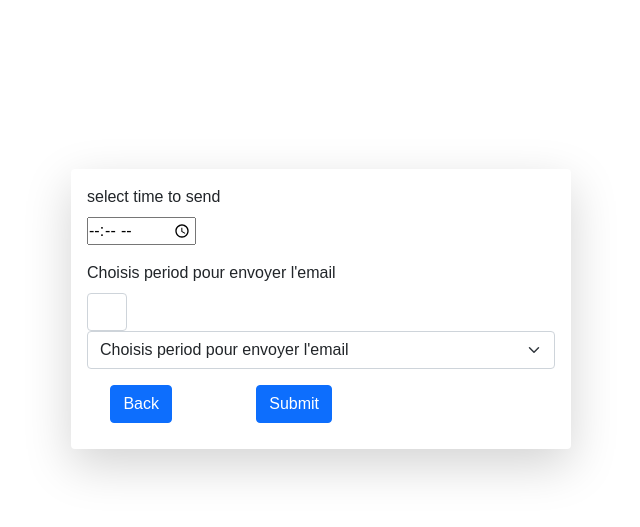
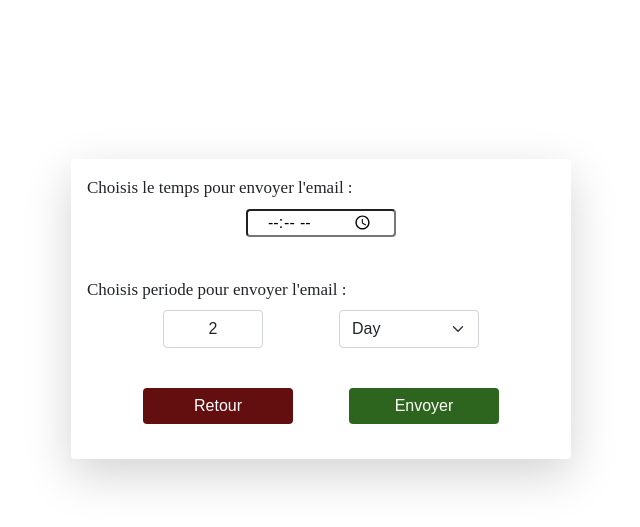
Before and after one commit to yassineboujrada/Embded_PowerBi_reports, a Flask app: page /send_mail/define_time in a window 1280 px wide. Shown: the part 87-614 px from the top of the page, without its empty margins (319-959 px from the left). Run offline with Flask 2, Linux system fonts and the light colour scheme.

Commit message:
day3 partie envoyer email final design

```diff
--- a/static/design/style.css
+++ b/static/design/style.css
@@ -352,8 +352,46 @@ background: linear-gradient(to right, #FFFFFF, #ECE9E6); /* W3C, IE 10+/ Edge, F
   justify-content: center;
   align-items: center;
 }
+#period-select{
+  width: 140px;
+}
+.period_area , .period_timing{
+  display: flex;
+  align-items: center;
+  justify-content: space-evenly;
+}
+.time_selection{
+  border-radius: 4px;
+  width:150px;
+  padding: 0 20px;
+}
+#email_form label{
+  font-size: 17px;
+  font-family: Century Gothic;
+}
+#submit_btn,#annuler_btn{
+  width: 150px;
+  background: #2e651e;
+  border: none;
+}
 
+#annuler_btn{
+  background: #640f0f;
+}
+#annuler_btn:hover {
+  background: #d62525;
+}
 
+#submit_btn:hover {
+  background: #2f8617;
+}
+
+#btn_valid{
+  width: 100%;
+  display: flex;
+  justify-content: space-evenly;
+  align-items: center;
+}
 
 /* .slick-prev {
   left: 24px;
--- a/templates/time.html
+++ b/templates/time.html
@@ -2,29 +2,31 @@
 
 {% block content %}
 <div id="parent">
-<form action="" method="POST" id="email_form" class="shadow-lg p-3 mb-5 bg-body rounded" style="height: 35vh;">
+<form action="" method="POST" id="email_form" class="shadow-lg p-3 mb-5 bg-body rounded" style="height: 300px;">
     <div class="mb-3">
-      <label for="exampleInputEmail1" class="form-label">select time to send</label><br>
-      <input type="time" class="time_selection" name="time_to_send" class="form-control" id="exampleInputEmail1" aria-describedby="emailHelp">
-    </div>
+      <label for="exampleInputEmail1" class="form-label">Choisis le temps pour envoyer l'email :</label><br>
+      <div class="period_timing">
+        <input type="time" class="time_selection" name="time_to_send" class="form-control" id="exampleInputEmail1" aria-describedby="emailHelp">
+      </div>
+    </div><br>
 
     <div class="mb-3">
-      <label for="exampleInputPassword1" class="form-label">Choisis period pour envoyer l'email</label>
+      <label for="exampleInputPassword1" class="form-label">Choisis periode pour envoyer l'email :</label>
       <div class="period_area">
-        <input type="text" name="value_for_day" class="form-control" id="exampleInputEmail1" aria-describedby="emailHelp" style="width:40px;">
+        <input type="text" name="value_for_day" class="form-control" value="2" id="exampleInputEmail1" aria-describedby="emailHelp" style="width:100px; display: flex; text-align: center;">
         <select name="period_day" id="period-select" class="form-select" aria-label="Default select example">
-                <option selected>Choisis period pour envoyer l'email</option>
-                <option value="Day">Day</option>
+                <!-- <option selected value="Day">Choisis period pour envoyer l'email</option> -->
+                <option selected value="Day">Day</option>
                 <option value="Week">Week</option>
                 <option value="Month">Month</option>
                 <option value="Year">Year</option>
             </select>
         </div>
-    </div>
-    <div class="btns_list" style="display:flex;">
-        <button type="submit" id="email_btn" class="btn btn-primary" style="margin:0 0 0 5%;">Back</button>
-        <button type="submit" id="email_btn" class="btn btn-primary" style="margin:0 18%;">Submit</button>
-    </div>
+    </div><br>
+    <div class="btns_list" id="btn_valid" style="display:flex;">
+      <button type="button"id="annuler_btn" class="btn btn-primary"  onclick="location='/send_mail'">Retour</button>
+      <input type="submit" id="submit_btn" class="btn btn-primary" value="Envoyer">
+  </div>
     </form>
 </div>
 
```
Also changed, not shown: templates/mail.html (+14 -3 lines), 1 other file.
